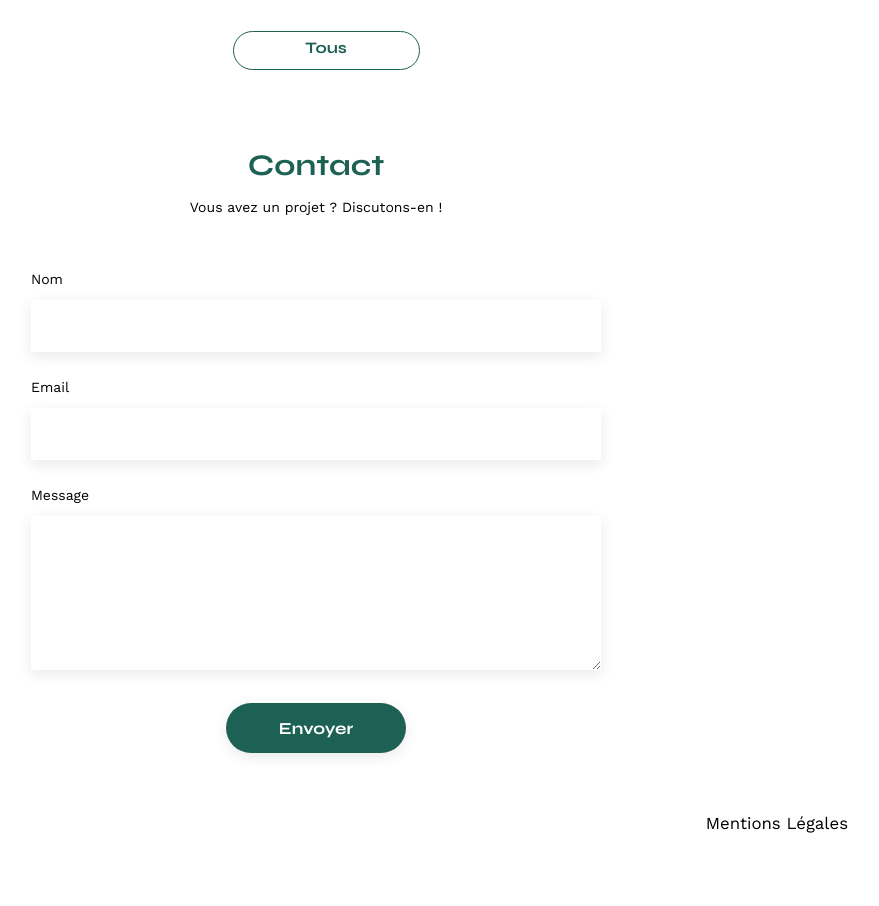
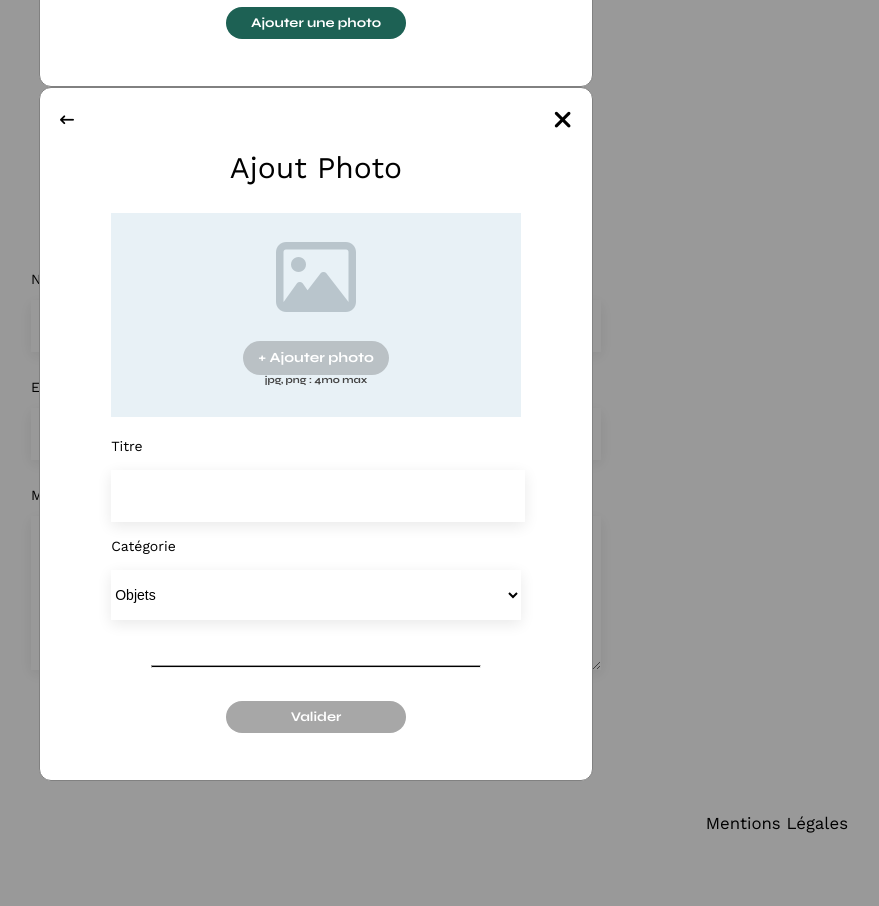
Before and after one commit to juanmanoel237/openclassrooms_projet_3_sophie_bluel, a plain HTML site: page FrontEnd/index.html in a window 1280 px wide. Shown: the part 584-1490 px from the top of the page, without its empty margins (324-1203 px from the left). Before the commit the page ends 1444 px from the top, so only its background shows below. Drawn offline with nearby package versions, Linux system fonts and the light colour scheme; no server answers.

Commit message:
Modification de la modal avec CSS

```diff
--- a/Backend/package.json
+++ b/Backend/package.json
@@ -13,7 +13,7 @@
     "bcrypt": "^5.0.1",
     "cors": "^2.8.5",
     "dotenv": "^16.0.0",
-    "express": "^4.18.0",
+    "express": "^4.19.2",
     "helmet": "^5.0.2",
     "jsonwebtoken": "^8.5.1",
     "multer": "^1.4.4",
--- a/FrontEnd/assets/js/index.js
+++ b/FrontEnd/assets/js/index.js
@@ -10,7 +10,6 @@ async function getWorks() {
   try {
     const res = await fetch(worksUrl);
     const data = await res.json();
-    /*let works = data;*/
     localStorage.setItem("travaux", JSON.stringify(data));
     const works = JSON.parse(localStorage.getItem("travaux"));
     createDocWorks(works);
@@ -100,5 +99,9 @@ const addWorkModal = () => {
     const deleteIcon = document.createElement("i");
     deleteIcon.classList.add("fa", " fa-trash");
     deleteIcon.dataset.id = work.id;
+    div.appendChild(i)
+
+    fragment.appendChild(div)
   });
+  gallerymodal.appendChild(fragment)
 };
--- a/FrontEnd/assets/style.css
+++ b/FrontEnd/assets/style.css
@@ -394,7 +394,7 @@ footer nav ul {
 }
 
 #modal {
-  display: none;
+  /*display: none;*/
   position: absolute;
   left: 0;
   top: 0;
@@ -402,7 +402,6 @@ footer nav ul {
   height: 270vh;
   padding: 25% 10%;
   background-color: rgba(0, 0, 0, 0.4);
-  flex-direction: column;
 }
 
 #modalAdd,
@@ -472,3 +471,106 @@ hr {
   justify-items: stretch;
   align-self: center;
 }
+
+.navModal{
+  display: flex;
+  justify-content: space-between;
+  align-items: center;
+}
+
+.precedent{
+  font-style: 25px;
+  color: black;
+}
+
+/* MODAL AJOUT PHOTO*/
+
+#add-form{
+  width: 80%;
+  display: flex;
+	flex-direction: column;
+	align-items: center;
+}
+
+.AddImageContainer{
+  display: flex;
+  flex-direction: column;
+  justify-content: center;
+  align-items: center;
+}
+
+.AddPhotoContainer{
+  display: flex;
+  flex-direction: column;
+  justify-content: center;
+  align-items: center;
+  background-color: #E8F1F6;
+  margin-bottom: 1.4rem;
+  width: 100%;
+}
+
+#previewDetails{
+  display: flex;
+  flex-direction: column;
+  align-items: center;
+}
+
+#previewDetails i{
+  font-size: 80px;
+  padding: 1.5rem 0;
+	color: #B9C5CC;
+}
+
+#previewDetails span{
+  font-family: 'Syne';
+  font-size: 10px;
+  padding-bottom: 2rem;
+	color: #444444;
+}
+
+#btnImage{
+  font-family: 'Syne';
+  font-weight: 700;
+  color: white;
+  background-color: rgba(0, 0, 0, 0.2);
+  text-align: center;
+  border-radius: 50px;
+  padding: 10px 15px;
+  cursor: pointer;
+}
+
+#imageUpload{
+  display: none;
+}
+
+.AddDetails{
+  display: flex;
+  flex-direction: column;
+  align-items: flex-start;
+  gap: 17px;
+  width: 100%;
+}
+
+.AddDetails label{
+  font-size: 14px;
+}
+
+#titleAdd{
+  height: 50px;
+	font-size: 1em;
+	border: none;
+  box-shadow: 0px 4px 14px rgba(0, 0, 0, 0.09);
+  background-color: white;
+}
+
+.AddDetails input, .AddDetails select{
+  width: 100%;
+}
+
+.AddDetails select{
+  height: 50px;
+	font-size: 1em;
+  border: none;
+  box-shadow: 0px 4px 14px rgba(0, 0, 0, 0.09);
+  background-color: white;
+}
--- a/FrontEnd/index.html
+++ b/FrontEnd/index.html
@@ -122,6 +122,7 @@
         <div class="AddImageContainer">
           <h2>Ajout Photo</h2>
           <form id="add-form" action="POST" enctype="multipart/form-data">
+
             <div class="AddPhotoContainer">
               <div id="previewImage"></div>
               <div id="previewDetails">
@@ -138,7 +139,7 @@
 
             <div class="AddDetails">
               <label>Titre</label>
-              <input type="text" name="titre" id="titreAdd" required />
+              <input type="text" name="titre" id="titleAdd" required />
               <label>Catégorie</label>
               <select name="categorie" id="selectCategorie" required>
                 <option value="1">Objets</option>
```
Also changed, not shown: 1 other file.
